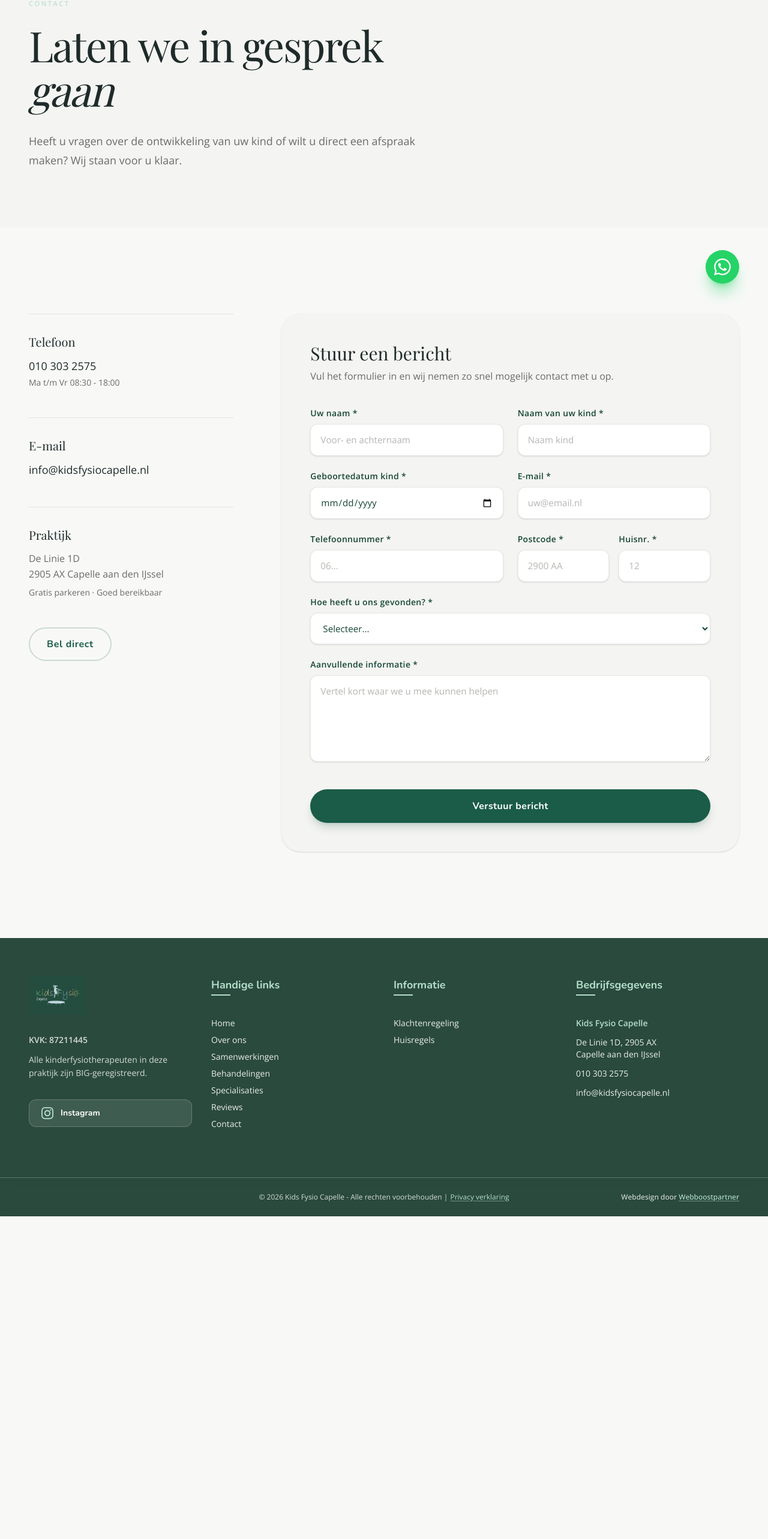
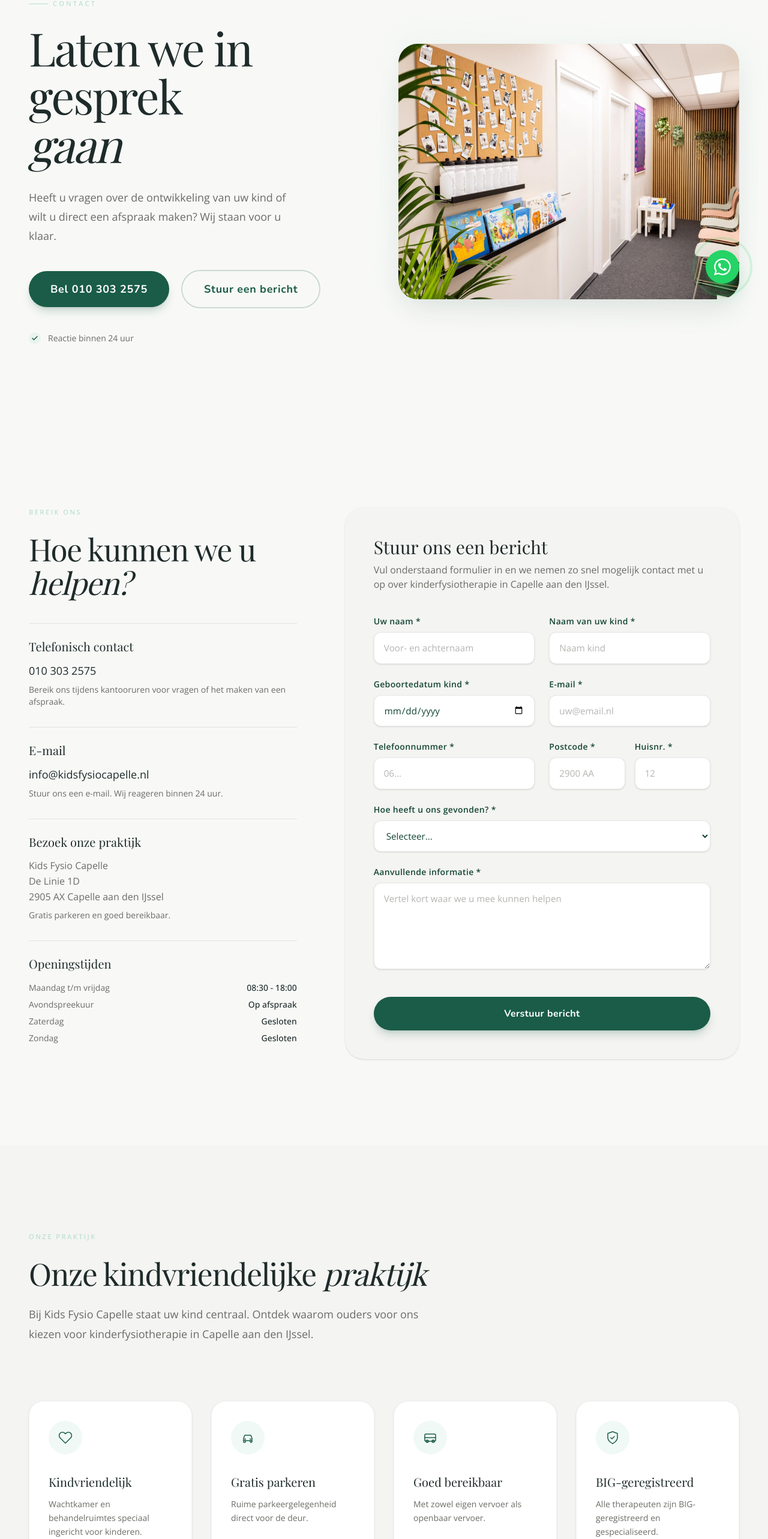
Before and after one commit to Maximustopdeals/kidsfysio-capelle-next-js, a Next.js app: page /contact in a window 1280 px wide. Shown: the part 231-2797 px from the top of the page at 60% size. Before the commit the page ends 2259 px from the top, so only its background shows below. Built offline with nearby package versions, Linux system fonts and the light colour scheme.

Commit message:
Enhance contact page with detailed information
Updated contact page metadata and improved content for clarity and detail. Added practice features, opening hours, and badges for better user engagement.

```diff
--- a/src/app/contact/page.tsx
+++ b/src/app/contact/page.tsx
@@ -1,97 +1,203 @@
 import type { Metadata } from "next";
+import Image from "next/image";
 import FadeIn from "@/components/FadeIn";
 import Button from "@/components/Button";
 import ContactForm from "@/components/ContactForm";
 import { siteConfig } from "@/config";
-import PageHero from "@/components/PageHero";
 
 export const metadata: Metadata = {
-  title: "Contact",
+  title: "Contact | Kids Fysio Capelle",
   description:
-    "Neem contact op met Kids Fysio Capelle in Capelle aan den IJssel. Bel, mail of vul het formulier in voor een afspraak.",
+    "Neem contact op met Kids Fysio Capelle in Capelle aan den IJssel. Bel, mail of vul het formulier in voor een afspraak voor kinderfysiotherapie.",
   alternates: { canonical: "/contact/" },
 };
+
+const practiceFeatures = [
+  {
+    title: "Kindvriendelijk",
+    text: "Wachtkamer en behandelruimtes speciaal ingericht voor kinderen.",
+    icon: "heart",
+  },
+  {
+    title: "Gratis parkeren",
+    text: "Ruime parkeergelegenheid direct voor de deur.",
+    icon: "car",
+  },
+  {
+    title: "Goed bereikbaar",
+    text: "Met zowel eigen vervoer als openbaar vervoer.",
+    icon: "bus",
+  },
+  {
+    title: "BIG-geregistreerd",
+    text: "Alle therapeuten zijn BIG-geregistreerd en gespecialiseerd.",
+    icon: "shield",
+  },
+];
+
+const openingHours = [
+  { day: "Maandag t/m vrijdag", hours: "08:30 - 18:00" },
+  { day: "Avondspreekuur", hours: "Op afspraak" },
+  { day: "Zaterdag", hours: "Gesloten" },
+  { day: "Zondag", hours: "Gesloten" },
+];
+
+const badges = [
+  "Vergoed door alle zorgverzekeraars",
+  "Geen wachtlijst",
+  "Gespecialiseerde kinderfysiotherapeuten",
+  "Kindvriendelijke omgeving",
+];
 
 export default function ContactPage() {
   return (
     <>
-      <PageHero
-        eyebrow="Contact"
-        title={<>Laten we in gesprek<br /><em className="italic">gaan</em></>}
-        subtitle="Heeft u vragen over de ontwikkeling van uw kind of wilt u direct een afspraak maken? Wij staan voor u klaar."
-      />
+      {/* 1. Split-Screen Hero */}
+      <section className="relative w-full bg-cream pt-16 pb-24 lg:pt-24 lg:pb-32 overflow-hidden">
+        <div className="mx-auto max-w-7xl px-6 lg:px-12 grid grid-cols-1 lg:grid-cols-2 gap-16 lg:gap-12 items-center">
 
-      <section className="py-28 lg:py-36 bg-cream">
+          <div className="flex flex-col items-start z-10">
+            <FadeIn>
+              <p className="text-[0.7rem] font-medium tracking-[0.28em] uppercase text-sage mb-6 flex items-center gap-2">
+                <span className="w-8 h-[1px] bg-sage inline-block"></span>
+                Contact
+              </p>
+            </FadeIn>
+
+            <FadeIn delay={0.12}>
+              <h1 className="font-serif text-[clamp(3.25rem,6vw,5.5rem)] font-light leading-[1.05] tracking-[-0.03em] text-charcoal mb-8">
+                Laten we in gesprek
+                <br />
+                <em className="italic font-light">gaan</em>
+              </h1>
+            </FadeIn>
+
+            <FadeIn delay={0.28}>
+              <p className="text-[1.05rem] lg:text-lg text-muted max-w-md leading-[1.8] font-light mb-10">
+                Heeft u vragen over de ontwikkeling van uw kind of wilt u direct een afspraak maken? Wij staan voor u klaar.
+              </p>
+            </FadeIn>
+
+            <FadeIn delay={0.4}>
+              <div className="flex flex-wrap items-center gap-5">
+                <Button href="tel:0103032575" variant="primary" size="lg">
+                  Bel 010 303 2575
+                </Button>
+                <Button href="#contactformulier" variant="outline" size="lg">
+                  Stuur een bericht
+                </Button>
+              </div>
+            </FadeIn>
+
+            <FadeIn delay={0.5}>
+              <div className="mt-10 flex items-center gap-3 text-sm text-muted font-light">
+                <span className="flex items-center justify-center w-5 h-5 rounded-full bg-brand-mint/20 text-brand-primary">
+                  <svg width="12" height="12" viewBox="0 0 24 24" fill="none" stroke="currentColor" strokeWidth="3" strokeLinecap="round" strokeLinejoin="round"><path d="M20 6L9 17l-5-5" /></svg>
+                </span>
+                Reactie binnen 24 uur
+              </div>
+            </FadeIn>
+          </div>
+
+          <div className="relative w-full">
+            <FadeIn delay={0.2} direction="left">
+              <div className="absolute -inset-4 bg-brand-mint/10 rounded-[2.5rem] transform rotate-2 blur-lg"></div>
+
+              <div className="relative aspect-[4/3] rounded-[2rem] overflow-hidden shadow-2xl shadow-charcoal/10">
+                <Image
+                  src="/images/Kids-Fysio-Capelle-wachtkamer.webp"
+                  alt="Wachtkamer Kids Fysio Capelle in Capelle aan den IJssel"
+                  fill
+                  priority
+                  quality={100}
+                  className="object-cover object-center"
+                  sizes="(max-width: 1024px) 100vw, 50vw"
+                />
+              </div>
+            </FadeIn>
+          </div>
+
+        </div>
+      </section>
+
+      {/* 2. Contactgegevens en Formulier */}
+      <section id="contactformulier" className="py-28 lg:py-36 bg-cream scroll-mt-24">
         <div className="mx-auto max-w-7xl px-6 lg:px-12">
           <div className="grid grid-cols-1 lg:grid-cols-12 gap-16 lg:gap-20">
 
             {/* Linkerkolom: Contactgegevens */}
-            <div className="lg:col-span-4">
+            <div className="lg:col-span-5">
               <FadeIn>
-                <div className="space-y-12">
+                <p className="text-[0.7rem] font-medium tracking-[0.22em] uppercase text-sage mb-6">
+                  Bereik ons
+                </p>
+                <h2 className="font-serif text-[clamp(2.25rem,4vw,3.5rem)] font-light tracking-[-0.025em] text-charcoal leading-[1.1] mb-10">
+                  Hoe kunnen we u <em className="italic">helpen?</em>
+                </h2>
+
+                <div className="space-y-8">
 
                   {/* Telefoon */}
-                  <div className="group border-t border-charcoal/10 pt-8 transition-colors duration-500 hover:border-forest/40">
-                    <h2 className="font-serif text-xl font-light text-charcoal mb-3">
-                      Telefoon
-                    </h2>
-                    <a
-                      href={siteConfig.phoneHref}
-                      className="text-lg text-charcoal hover:text-forest transition-colors font-light"
-                    >
+                  <div className="group border-t border-charcoal/10 pt-6 transition-colors duration-500 hover:border-forest/40">
+                    <h3 className="font-serif text-xl font-light text-charcoal mb-3">Telefonisch contact</h3>
+                    <a href={siteConfig.phoneHref} className="text-lg text-charcoal hover:text-forest transition-colors font-light">
                       {siteConfig.phone}
                     </a>
-                    <p className="mt-1 text-sm text-muted font-light">
-                      Ma t/m Vr 08:30 - 18:00
+                    <p className="mt-2 text-sm text-muted font-light">
+                      Bereik ons tijdens kantooruren voor vragen of het maken van een afspraak.
                     </p>
                   </div>
 
                   {/* E-mail */}
-                  <div className="group border-t border-charcoal/10 pt-8 transition-colors duration-500 hover:border-forest/40">
-                    <h2 className="font-serif text-xl font-light text-charcoal mb-3">
-                      E-mail
-                    </h2>
-                    <a
-                      href={`mailto:${siteConfig.email}`}
-                      className="text-lg text-charcoal hover:text-forest transition-colors font-light break-all"
-                    >
+                  <div className="group border-t border-charcoal/10 pt-6 transition-colors duration-500 hover:border-forest/40">
+                    <h3 className="font-serif text-xl font-light text-charcoal mb-3">E-mail</h3>
+                    <a href={`mailto:${siteConfig.email}`} className="text-lg text-charcoal hover:text-forest transition-colors font-light break-all">
                       {siteConfig.email}
                     </a>
+                    <p className="mt-2 text-sm text-muted font-light">
+                      Stuur ons een e-mail. Wij reageren binnen 24 uur.
+                    </p>
                   </div>
 
                   {/* Praktijkadres */}
-                  <div className="group border-t border-charcoal/10 pt-8 transition-colors duration-500 hover:border-forest/40">
-                    <h2 className="font-serif text-xl font-light text-charcoal mb-3">
-                      Praktijk
-                    </h2>
+                  <div className="group border-t border-charcoal/10 pt-6 transition-colors duration-500 hover:border-forest/40">
+                    <h3 className="font-serif text-xl font-light text-charcoal mb-3">Bezoek onze praktijk</h3>
                     <address className="not-italic text-muted leading-relaxed font-light">
+                      {siteConfig.name}<br />
                       {siteConfig.address.street}<br />
                       {siteConfig.address.postalCode} {siteConfig.address.city}
                     </address>
                     <p className="mt-2 text-sm text-muted font-light">
-                      Gratis parkeren · Goed bereikbaar
+                      Gratis parkeren en goed bereikbaar.
                     </p>
                   </div>
 
-                  {/* Belknop */}
-                  <div>
-                    <Button href="tel:0103032575" variant="outline">
-                      Bel direct
-                    </Button>
+                  {/* Openingstijden */}
+                  <div className="group border-t border-charcoal/10 pt-6 transition-colors duration-500 hover:border-forest/40">
+                    <h3 className="font-serif text-xl font-light text-charcoal mb-4">Openingstijden</h3>
+                    <ul className="space-y-2">
+                      {openingHours.map((item) => (
+                        <li key={item.day} className="flex justify-between items-center text-sm text-muted font-light">
+                          <span>{item.day}</span>
+                          <span className="font-medium text-charcoal">{item.hours}</span>
+                        </li>
+                      ))}
+                    </ul>
                   </div>
+
                 </div>
               </FadeIn>
             </div>
 
             {/* Rechterkolom: Formulier */}
-            <div className="lg:col-span-8">
+            <div className="lg:col-span-7">
               <FadeIn delay={0.12}>
                 <div className="bg-warm-gray rounded-[2rem] p-8 lg:p-12 shadow-sm">
                   <h2 className="font-serif text-2xl lg:text-3xl font-light text-charcoal mb-2">
-                    Stuur een bericht
+                    Stuur ons een bericht
                   </h2>
                   <p className="text-muted mb-10 font-light">
-                    Vul het formulier in en wij nemen zo snel mogelijk contact met u op.
+                    Vul onderstaand formulier in en we nemen zo snel mogelijk contact met u op over kinderfysiotherapie in Capelle aan den IJssel.
                   </p>
                   <ContactForm />
                 </div>
@@ -100,6 +206,84 @@ export default function ContactPage() {
           </div>
         </div>
       </section>
+
+      {/* 3. Onze kindvriendelijke praktijk */}
+      <section className="py-28 lg:py-36 bg-warm-gray">
+        <div className="mx-auto max-w-7xl px-6 lg:px-12">
+          <FadeIn>
+            <div className="max-w-2xl mb-16 lg:mb-24">
+              <p className="text-[0.7rem] font-medium tracking-[0.22em] uppercase text-sage mb-6">
+                Onze praktijk
+              </p>
+              <h2 className="font-serif text-[clamp(2.25rem,4vw,3.5rem)] font-light tracking-[-0.025em] text-charcoal leading-[1.1]">
+                Onze kindvriendelijke <em className="italic">praktijk</em>
+              </h2>
+              <p className="mt-6 text-muted text-lg leading-[1.8] font-light">
+                Bij Kids Fysio Capelle staat uw kind centraal. Ontdek waarom ouders voor ons kiezen voor kinderfysiotherapie in Capelle aan den IJssel.
+              </p>
+            </div>
+          </FadeIn>
+
+          <div className="grid grid-cols-1 md:grid-cols-2 lg:grid-cols-4 gap-8">
+            {practiceFeatures.map((item, i) => (
+              <FadeIn key={item.title} delay={i * 0.1}>
+                <div className="bg-white p-8 rounded-[1.5rem] shadow-sm hover:shadow-xl hover:-translate-y-2 transition-all duration-500 border border-charcoal/5 h-full">
+                  <div className="w-14 h-14 bg-brand-light rounded-full flex items-center justify-center text-brand-primary mb-8">
+                    {item.icon === "heart" && (
+                      <svg width="24" height="24" viewBox="0 0 24 24" fill="none" stroke="currentColor" strokeWidth="1.5" strokeLinecap="round" strokeLinejoin="round"><path d="M20.84 4.61a5.5 5.5 0 0 0-7.78 0L12 5.67l-1.06-1.06a5.5 5.5 0 0 0-7.78 7.78l1.06 1.06L12 21.23l7.78-7.78 1.06-1.06a5.5 5.5 0 0 0 0-7.78z"/></svg>
+                    )}
+                    {item.icon === "car" && (
+                      <svg width="24" height="24" viewBox="0 0 24 24" fill="none" stroke="currentColor" strokeWidth="1.5" strokeLinecap="round" strokeLinejoin="round"><path d="M5 17h14M5 17v-4l2-5h10l2 5v4M5 17v2a1 1 0 0 0 1 1h1a1 1 0 0 0 1-1v-2M19 17v2a1 1 0 0 0-1 1h-1a1 1 0 0 0-1-1v-2"/><circle cx="7.5" cy="14.5" r=".5"/><circle cx="16.5" cy="14.5" r=".5"/></svg>
+                    )}
+                    {item.icon === "bus" && (
+                      <svg width="24" height="24" viewBox="0 0 24 24" fill="none" stroke="currentColor" strokeWidth="1.5" strokeLinecap="round" strokeLinejoin="round"><rect x="3" y="6" width="18" height="12" rx="2"/><path d="M3 12h18"/><circle cx="7" cy="18" r="2"/><circle cx="17" cy="18" r="2"/></svg>
+                    )}
+                    {item.icon === "shield" && (
+                      <svg width="24" height="24" viewBox="0 0 24 24" fill="none" stroke="currentColor" strokeWidth="1.5" strokeLinecap="round" strokeLinejoin="round"><path d="M12 22s8-4 8-10V5l-8-3-8 3v7c0 6 8 10 8 10z"/><path d="M9 12l2 2 4-4"/></svg>
+                    )}
+                  </div>
+                  <h3 className="font-serif text-xl font-light text-charcoal mb-3">{item.title}</h3>
+                  <p className="text-muted text-sm leading-relaxed font-light">{item.text}</p>
+                </div>
+              </FadeIn>
+            ))}
+          </div>
+        </div>
+      </section>
+
+      {/* 4. CTA */}
+      <section className="py-28 lg:py-40 bg-cream">
+        <div className="mx-auto max-w-4xl px-6 text-center">
+          <FadeIn>
+            <h2 className="font-serif text-[clamp(2.25rem,4vw,3.5rem)] font-light tracking-[-0.025em] text-charcoal leading-[1.1]">
+              Heeft u vragen over kinderfysiotherapie?
+            </h2>
+            <p className="mt-6 text-muted leading-relaxed font-light text-lg mb-12">
+              Onze gespecialiseerde kinderfysiotherapeuten in Capelle aan den IJssel staan voor u klaar. Neem vrijblijvend contact op voor advies of het maken van een afspraak.
+            </p>
+
+            <div className="flex flex-wrap justify-center gap-x-8 gap-y-4 mb-12">
+              {badges.map((badge) => (
+                <div key={badge} className="flex items-center gap-2">
+                  <span className="text-brand-primary flex-shrink-0">
+                    <svg width="18" height="18" viewBox="0 0 24 24" fill="none" stroke="currentColor" strokeWidth="2.5" strokeLinecap="round" strokeLinejoin="round"><path d="M20 6L9 17l-5-5" /></svg>
+                  </span>
+                  <span className="text-sm font-medium text-charcoal">{badge}</span>
+                </div>
+              ))}
+            </div>
+
+            <div className="flex flex-wrap justify-center gap-5">
+              <Button href="tel:0103032575" variant="primary" size="lg">
+                Bel 010 303 2575
+              </Button>
+              <Button href={`mailto:${siteConfig.email}`} variant="outline" size="lg">
+                Stuur een e-mail
+              </Button>
+            </div>
+          </FadeIn>
+        </div>
+      </section>
     </>
   );
 }
```
